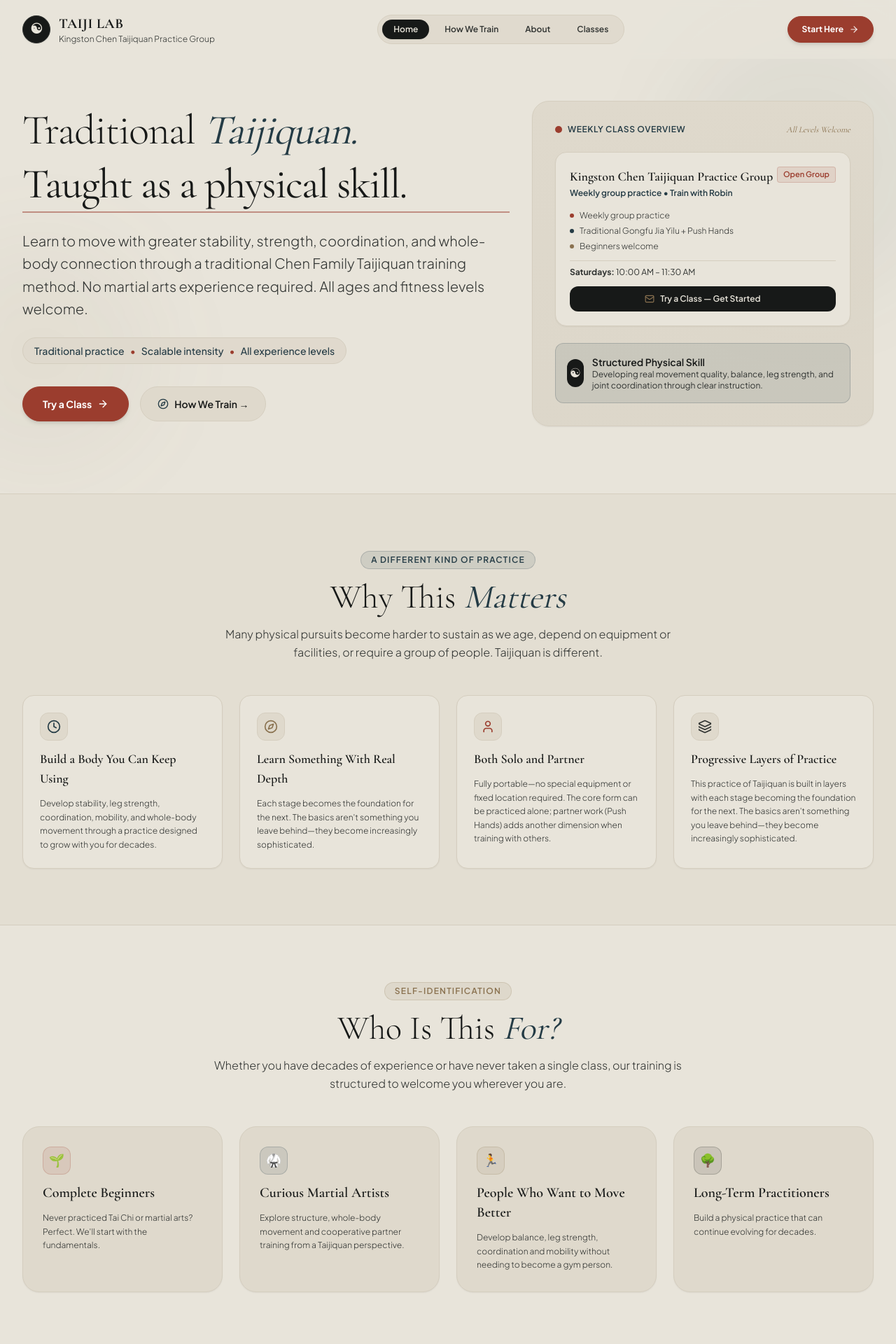
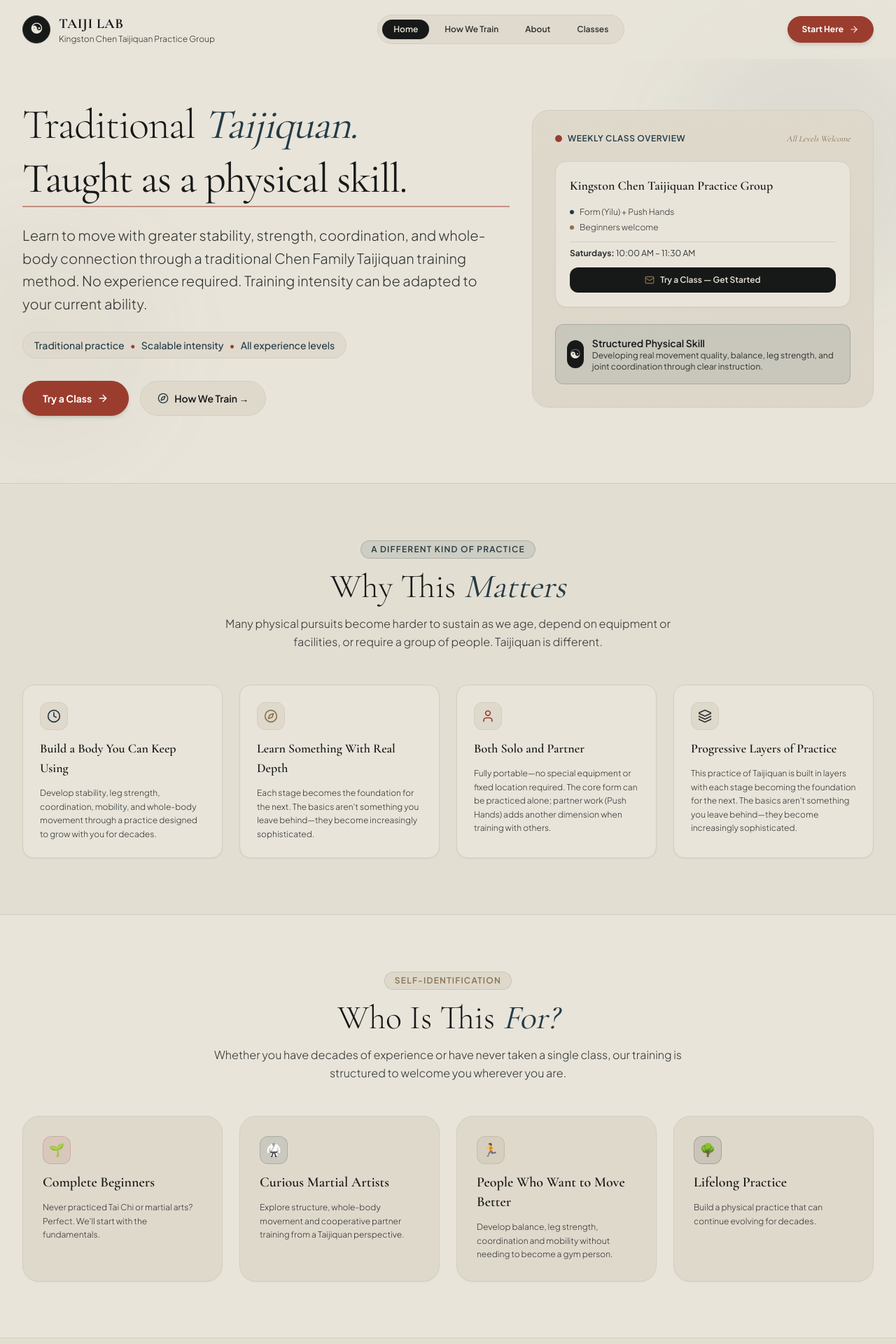
Before and after one commit to RobinfWu/taiji-meetup, a Next.js app: page / in a window 1280 px wide. Shown: the top 1920 px of the page at 70% size. Built offline with nearby package versions, Linux system fonts and the light colour scheme.

Commit message:
Update information

```diff
--- a/app/components/Footer.tsx
+++ b/app/components/Footer.tsx
@@ -26,20 +26,16 @@ export const Footer: React.FC<FooterProps> = () => {
                   {TAIJI_DATA.groupName}
                 </h3>
                 <p className="text-xs text-[#8A7250] font-serif">
-                  • Gongfu Jia
+                  • Kingston, Ontario
                 </p>
               </div>
             </div>
-
-            <p className="text-xs text-[#DFD9CC] leading-relaxed max-w-sm font-light">
-              Dedicated to preserving the structural integrity, spiral mechanics, and traditional martial heritage of Chen Family Taijiquan.
-            </p>
           </div>
 
           {/* Navigation Links Column */}
           <div className="md:col-span-3 space-y-3">
             <h4 className="font-serif text-sm font-semibold text-[#8A7250] uppercase tracking-wider">
-              Quick Navigation
+              Navigation
             </h4>
             <ul className="space-y-2 text-xs text-[#DFD9CC]">
               <li>
@@ -88,7 +84,7 @@ export const Footer: React.FC<FooterProps> = () => {
           {/* Contact Details & Placeholders */}
           <div className="md:col-span-4 space-y-3">
             <h4 className="font-serif text-sm font-semibold text-[#8A7250] uppercase tracking-wider">
-              Contact Email & Teacher Site
+              Contact
             </h4>
             <div className="space-y-2 text-xs text-[#DFD9CC]">
               <div className="flex items-center space-x-2">
@@ -117,7 +113,7 @@ export const Footer: React.FC<FooterProps> = () => {
 
         {/* Bottom Credits */}
         <div className="pt-8 flex flex-col sm:flex-row items-center justify-between text-xs text-[#8A7250] gap-4">
-          <p>© {new Date().getFullYear()} {TAIJI_DATA.groupName}. Built with Next.js & Tailwind CSS.</p>
+          <p>© {new Date().getFullYear()} {TAIJI_DATA.groupName}</p>
           <div className="flex items-center space-x-4">
             <a
               href="https://molingtaiji.com/"
--- a/app/components/HeroSection.tsx
+++ b/app/components/HeroSection.tsx
@@ -84,23 +84,13 @@ export const HeroSection: React.FC<HeroSectionProps> = () => {
                     <h3 className="font-serif text-lg font-semibold text-[#171918]">
                       Kingston Chen Taijiquan Practice Group
                     </h3>
-                    <p className="text-xs text-[#243B45] font-semibold mt-0.5">
-                      Weekly group practice • Train with Robin
-                    </p>
                   </div>
-                  <span className="px-2 py-0.5 bg-[#9B3D2E]/10 text-[#9B3D2E] text-[11px] rounded font-semibold border border-[#9B3D2E]/20">
-                    Open Group
-                  </span>
                 </div>
 
                 <div className="space-y-1.5 text-xs text-[#303331] font-light pt-1">
                   <div className="flex items-center space-x-2">
-                    <span className="w-1.5 h-1.5 rounded-full bg-[#9B3D2E]" />
-                    <span>Weekly group practice</span>
-                  </div>
-                  <div className="flex items-center space-x-2">
                     <span className="w-1.5 h-1.5 rounded-full bg-[#243B45]" />
-                    <span>Traditional Gongfu Jia Yilu + Push Hands</span>
+                    <span>Form (Yilu) + Push Hands</span>
                   </div>
                   <div className="flex items-center space-x-2">
                     <span className="w-1.5 h-1.5 rounded-full bg-[#8A7250]" />
--- a/app/data/taijiData.ts
+++ b/app/data/taijiData.ts
@@ -39,11 +39,9 @@ export interface ScalableTier {
 
 export const TAIJI_DATA = {
   groupName: "Kingston Chen Taijiquan Practice Group",
-  tagline: "Gongfu Jia (Gongfu Frame)",
-  subtitle: "A concrete, methodology-driven internal discipline rooted in leg foundation, scalable intensity, and authentic Yin/Yang balance for all generations.",
 
   hero: {
-    subText: "Learn to move with greater stability, strength, coordination, and whole-body connection through a traditional Chen Family Taijiquan training method. No martial arts experience required. All ages and fitness levels welcome.",
+    subText: "Learn to move with greater stability, strength, coordination, and whole-body connection through a traditional Chen Family Taijiquan training method. No experience required. Training intensity can be adapted to your current ability.",
     ctaPrimary: "Try a Class",
     ctaSecondary: "How We Train",
     quickStats: [
@@ -222,7 +220,7 @@ export const TAIJI_DATA = {
       title: "Taijiquan — Form (Yilu) & Push Hands (Tuishou)",
       day: "Saturdays",
       time: "10:00 AM – 11:30 AM",
-      openPracticeNote: "11:30 AM onward — Open Practice & Hangout. Class officially ends at 11:30, but there's no need to rush off. You're welcome to stay afterward to practice, ask questions, work with training partners, or simply hang out with the group. Leave whenever you like.",
+      openPracticeNote: "11:30 AM onward — Open Practice & Hangout. Class officially ends at 11:30, but there's no need to rush off. You're welcome to stay afterward to practice, ask questions, work with training partners, or simply hang out with the group.",
       location: "[Placeholder: City Park Lawn / Outdoor Training Grounds]",
       level: "All Levels",
       description: "A single, comprehensive training session combining both form practice and Tuishou (Push Hands).",
--- a/app/page.tsx
+++ b/app/page.tsx
@@ -150,7 +150,7 @@ export default function Home() {
                     🌳
                   </div>
                   <h3 className="font-serif text-xl font-semibold text-[#171918]">
-                    Long-Term Practitioners
+                    Lifelong Practice
                   </h3>
                   <p className="text-xs text-[#303331] leading-relaxed font-light">
                     Build a physical practice that can continue evolving for decades.
```
